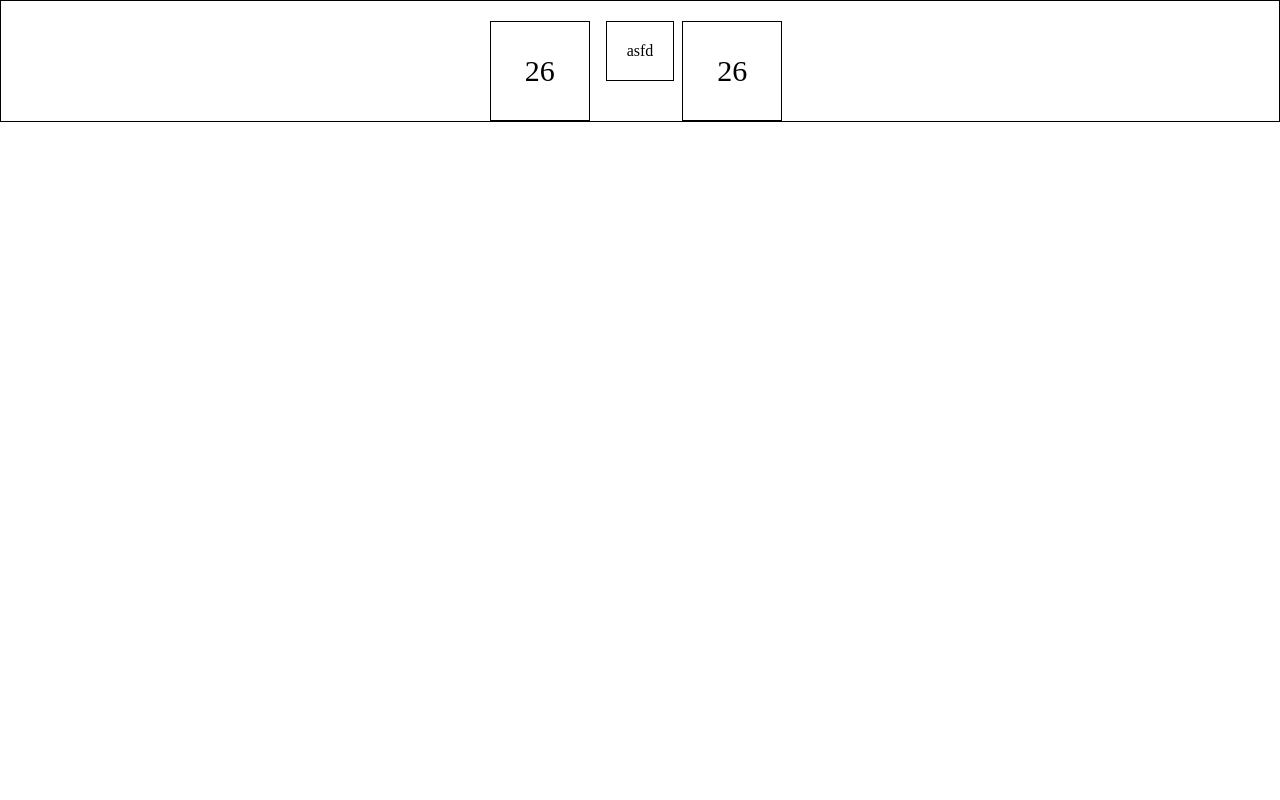
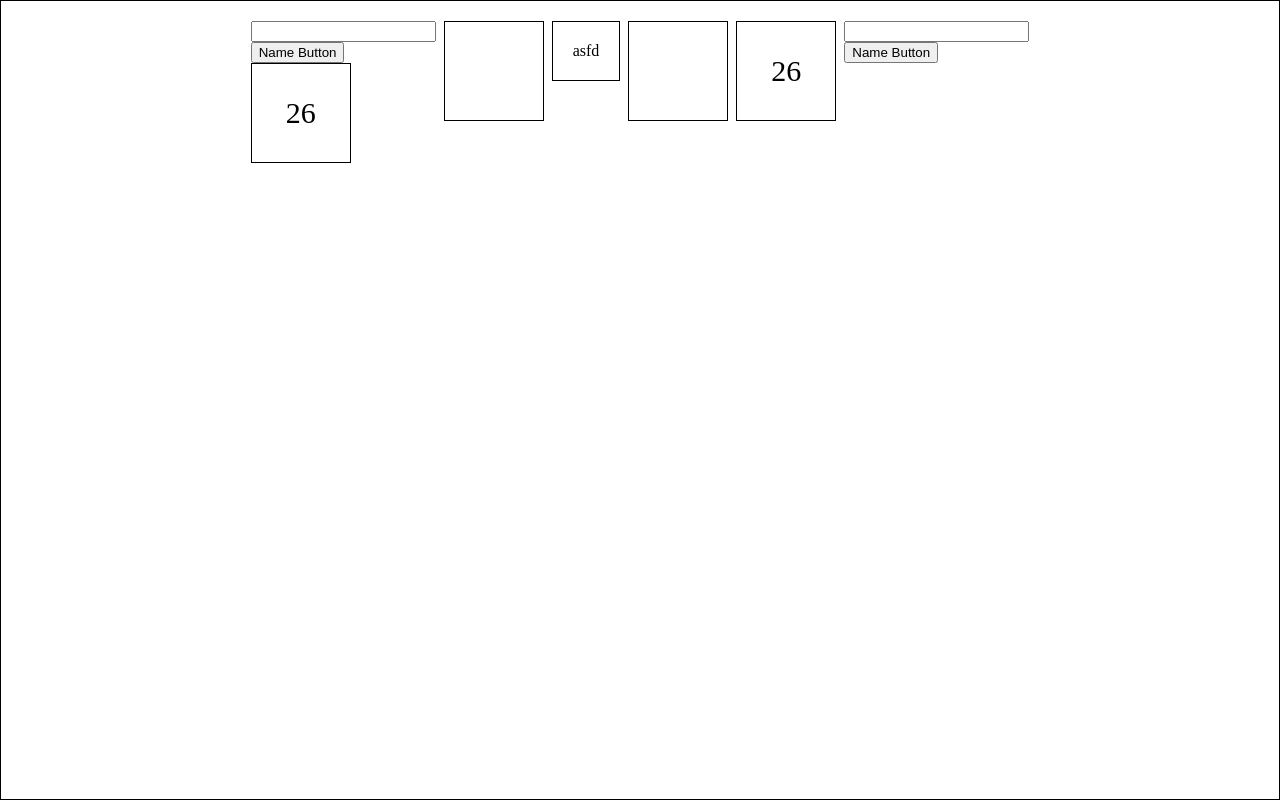
Before and after one commit to jet26cheng/Project-1-The-Game-of-War-, a plain HTML site: page index.html in a window 1280 px wide. Drawn offline with Linux system fonts and the light colour scheme.

Commit message:
css part 3

```diff
--- a/css/style.css
+++ b/css/style.css
@@ -10,7 +10,7 @@ body {
     margin: 0;
     display: flex;
     align-items: flex-start;
-    height: 100%;
+    height: 100vh;
     gap: .5rem;
     cursor: pointer;
     justify-content: center;
@@ -30,6 +30,13 @@ body {
 }
 
 .player-1-card-slot {
+    display: flex;
+    width: 100px;
+    height: 100px;
+    border: 1px solid black;
+    justify-content: center;
+    align-items: center;
+    font-size:30px ;
 
 }
 
@@ -42,6 +49,17 @@ body {
     align-items: center;
     font-size:30px ;
 
+
+}
+
+.player-2-card-slot {
+    display: flex;
+    width: 100px;
+    height: 100px;
+    border: 1px solid black;
+    justify-content: center;
+    align-items: center;
+    font-size:30px ;
 
 }
 
@@ -64,3 +82,19 @@ body {
     border: 1px solid black;
     padding: 20px;
 }
+
+/*
+center display box
+
+display flex
+flex-direction column
+justify-content center
+align item center
+ */
+
+ /* for player one box and player 2 box
+
+ display flex-direction column flex-start
+
+ display flex direction coljumn flex-end
+  */
--- a/index.html
+++ b/index.html
@@ -8,13 +8,25 @@
     <link rel="stylesheet" href="css/style.css">
 </head>
 <body>
-   <div class="player-1-deck">26</div>
+    <div id="player1box">
+        <form id="name1"> <input id="start" type="text" name="fname"><br>
+        <input id="nameInput" type="button" value="Name Button" onclick="">
+        </form>
+        <div id="nameSpace1"></div>
+        <div class="player-1-deck">26</div>
+    </div>
+
     <div class="player-1-card-slot"></div>
+    <div class="result-box">asfd</div>
+    <div class="player-2-card-slot"></div>
 
-    <div class="result-box">asfd</div>
+    <div class="player-2-deck">26</div>
 
-   <div class="player-2-deck">26</div>
-   <div class="player-2-card-slot"></div>
+
+   <form id="name2"> <input id="start" type="text" name="fname"><br>
+    <input id="nameInput" type="button" value="Name Button" onclick="">
+    <div id="nameSpace2"></div>
+</form>
     <script type="module" src="js/app.js"></script>
 </body>
 </html>
```
